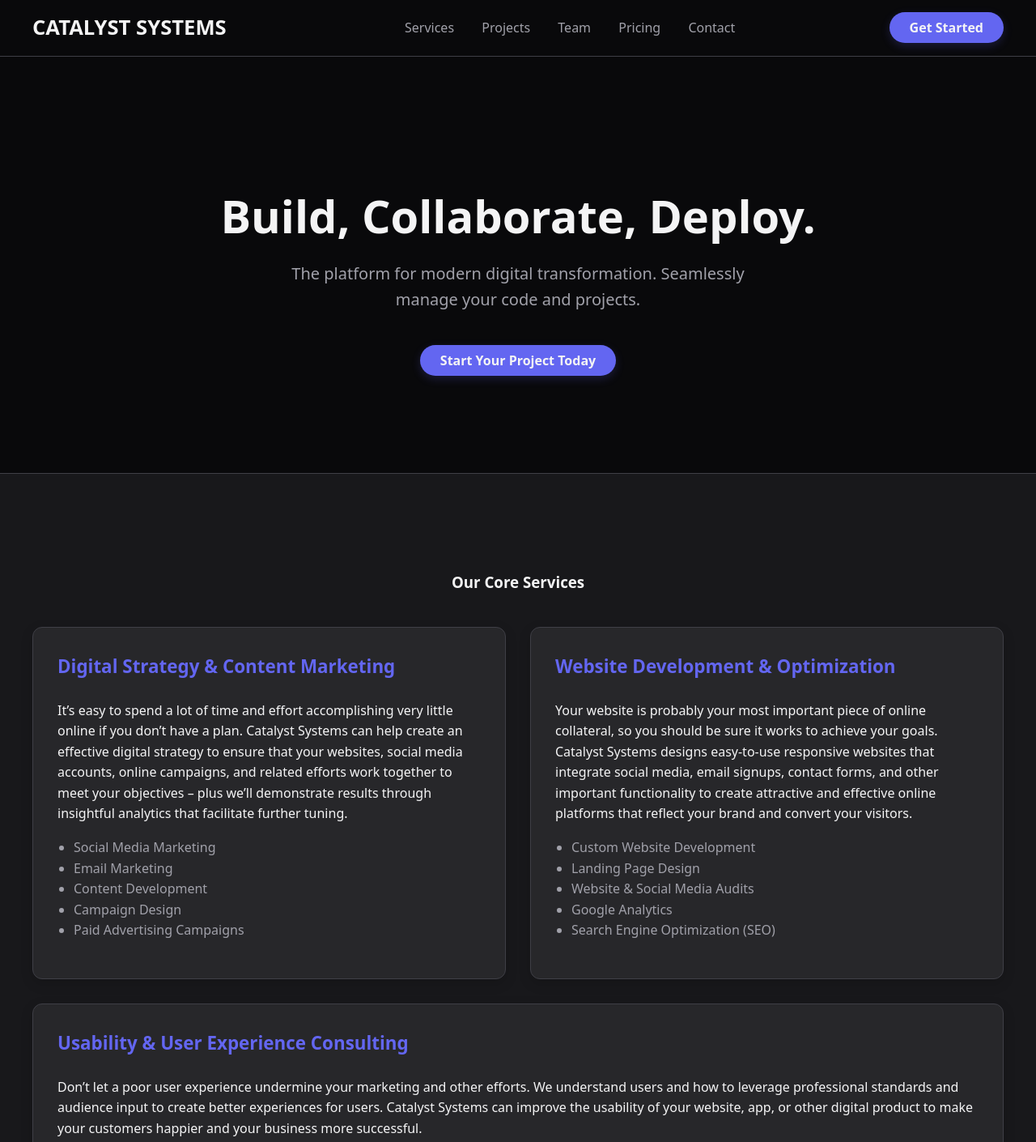
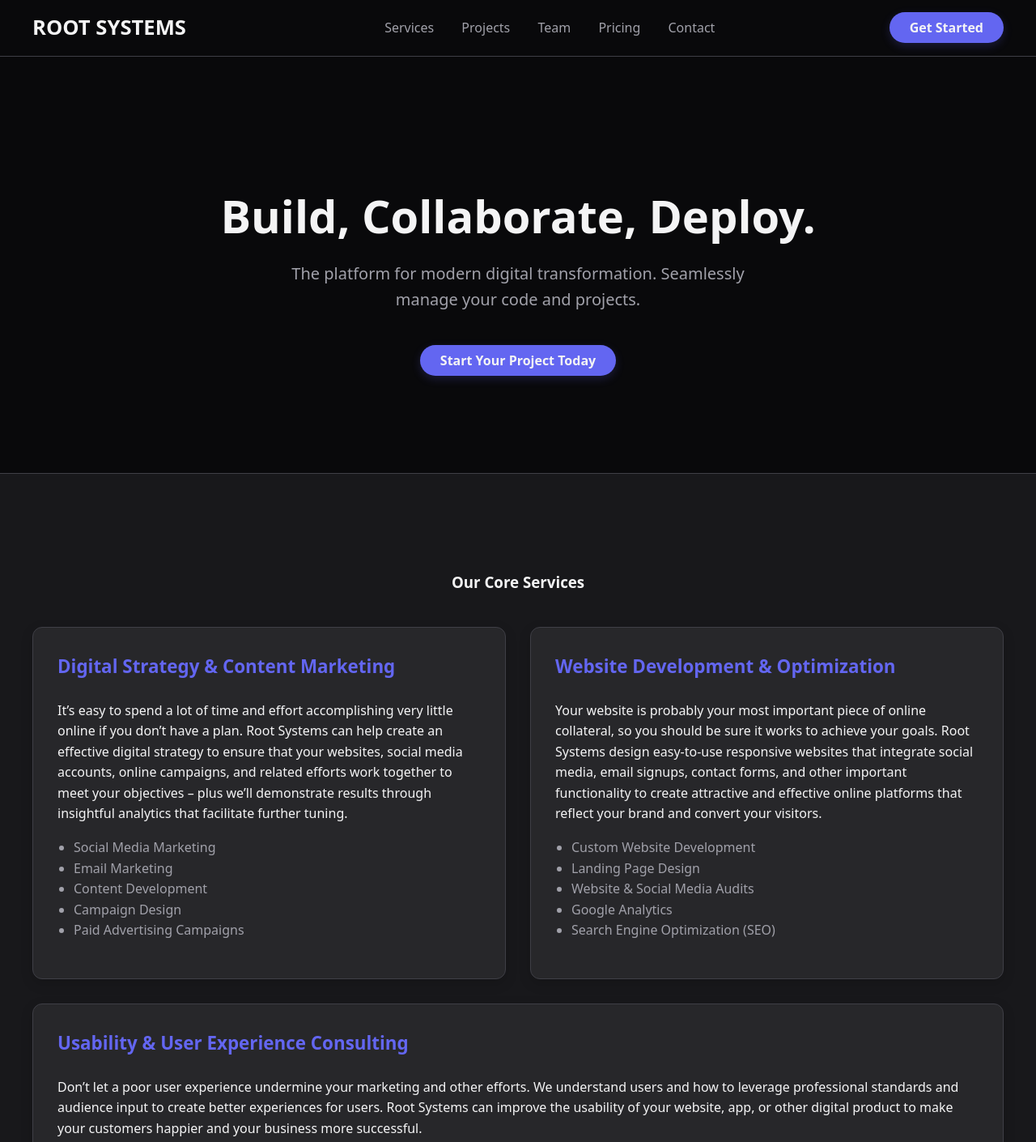
Before and after one commit to N3lsonyan/Catalyst-Systems, a plain HTML site: page index.html in a window 1280 px wide. Shown: the top 1410 px of the page at 81% size. Drawn offline with Linux system fonts and the light colour scheme.

Commit message:
Update index.html

```diff
--- a/index.html
+++ b/index.html
@@ -3,14 +3,14 @@
 <head>
     <meta charset="UTF-8">
     <meta name="viewport" content="width=device-width, initial-scale=1.0">
-    <title>Catalyst Systems | GitHub Primer Dark</title>
+    <title>Root Systems</title>
     <link rel="stylesheet" href="style.css">
 </head>
 <body>
 
     <header class="main-header">
         <div class="container">
-            <h1 class="logo">CATALYST SYSTEMS</h1>
+            <h1 class="logo">ROOT SYSTEMS</h1>
             <nav id="main-nav">
                 <a href="#services">Services</a>
                 <a href="#projects">Projects</a>
@@ -42,7 +42,7 @@
 
                     <div class="service-item">
                         <h4>Digital Strategy & Content Marketing</h4>
-                        <p>It’s easy to spend a lot of time and effort accomplishing very little online if you don’t have a plan. Catalyst Systems can help create an effective digital strategy to ensure that your websites,
+                        <p>It’s easy to spend a lot of time and effort accomplishing very little online if you don’t have a plan. Root Systems can help create an effective digital strategy to ensure that your websites,
                             social media accounts, online campaigns, and related efforts work together to meet your objectives – plus we’ll demonstrate results through insightful analytics that facilitate further tuning.</p>
                         <ul class="sub-list" style="list-style-type: disc; padding-left: 20px; color: var(--secondary-text);">
                             <li>Social Media Marketing</li>
@@ -56,7 +56,7 @@
                     <div class="service-item">
                         <h4>Website Development & Optimization</h4>
                         <p>Your website is probably your most important piece of online collateral, so you should be sure it works to achieve your goals.
-                            Catalyst Systems designs easy-to-use responsive websites that integrate social media, email signups, contact forms, and other important functionality to create attractive and effective online platforms that reflect your brand and convert your visitors.</p>
+                            Root Systems design easy-to-use responsive websites that integrate social media, email signups, contact forms, and other important functionality to create attractive and effective online platforms that reflect your brand and convert your visitors.</p>
                         <ul class="sub-list" style="list-style-type: disc; padding-left: 20px; color: var(--secondary-text);">
                             <li>Custom Website Development</li>
                             <li>Landing Page Design</li>
@@ -69,7 +69,7 @@
                     <div class="service-item">
                         <h4>Usability & User Experience Consulting</h4>
                         <p>Don’t let a poor user experience undermine your marketing and other efforts. We understand users and how to leverage professional standards and audience input to create better experiences for users.
-                            Catalyst Systems can improve the usability of your website, app, or other digital product to make your customers happier and your business more successful.</p>
+                            Root Systems can improve the usability of your website, app, or other digital product to make your customers happier and your business more successful.</p>
                         <ul class="sub-list" style="list-style-type: disc; padding-left: 20px; color: var(--secondary-text);">
                             <li>Concept Development</li>
                             <li>Usability Audits</li>
@@ -86,7 +86,7 @@
         <section id="projects" class="projects-section">
             <div class="container">
                 <h3>Featured Projects</h3>
-                <p class="secondary-text" style="text-align: center; margin-bottom: 40px;">Catalyst Systems has worked with clients all over the nation for quality output, from corporations, startups, and other small businesses.
+                <p class="secondary-text" style="text-align: center; margin-bottom: 40px;">Root Systems has worked with clients all over the nation for quality output, from corporations, startups, and other small businesses.
                     Our clients span a wide range of industries. Below are a few of our recent projects.</p>
                 <div class="project-grid">
 
@@ -155,9 +155,9 @@
 
         <section id="about" class="projects-section" style="padding-top: 40px; padding-bottom: 40px; border-top: 1px solid var(--dark-border);">
             <div class="container">
-                <h3>About Catalyst Systems</h3>
-                <p class="secondary-text" style="text-align: center; max-width: 800px; margin: 0 auto;">Catalyst Systems is a digital agency that empowers organizations to meaningfully engage their audiences online.
-                    In 2026, technology strategist Beddick Nelson teamed up with his partner Jeff MacArthur to create Catalyst. Over the period, we’ve helped develop a social communications network for famed speaker Individuals and Companies,
+                <h3>About Root Systems</h3>
+                <p class="secondary-text" style="text-align: center; max-width: 800px; margin: 0 auto;">Root is a digital agency that empowers organizations to meaningfully engage their audiences online.
+                    In 2026, technology strategist Beddick Nelson teamed up with his partner Jeff MacArthur to create Root. Over the period, we’ve helped develop a social communications network for famed speaker Individuals and Companies,
                     created one of the first video series for the LIVE platform, relaunched Rift Africa's online efforts, and helped dozens of organizations develop their digital presence, plan their marketing, and grow their businesses.
                     Our team of developers, designers, and marketers would love to get a chance to work on your project.</p>
             </div>
@@ -202,7 +202,7 @@
         <section id="contact-footer" class="services-section" style="padding: 40px 0; border-top: 1px solid var(--dark-border);">
             <div class="container" style="text-align: center;">
                 <h3>Do you need a hand with your online marketing, website, or other digital project?</h3>
-                <p class="secondary-text" style="margin-bottom: 30px;">Catalyst Systems can help you confidently take your next steps to success. Just send us an email to <a href="mailto:hello@catalystsystems.com" style="color: var(--accent-color);">hello@catalystsystems.com</a> – we can’t wait to hear from you!</p>
+                <p class="secondary-text" style="margin-bottom: 30px;">Root Systems can help you confidently take your next steps to success. Just send us an email to <a href="mailto:hello@catalystsystems.com" style="color: var(--accent-color);">hello@catalystsystems.com</a> – we can’t wait to hear from you!</p>
             </div>
         </section>
 
@@ -210,7 +210,7 @@
 
     <footer>
         <div class="container">
-            <p>&copy; 2024 Catalyst Systems. Inspired by GitHub Primer Dark.</p>
+            <p>&copy; 2024 Root Systems. Inspired by GitHub Primer Dark.</p>
         </div>
     </footer>
 
@@ -231,13 +231,13 @@
 
                 <div class="project-item testimonial-card">
                     <h4>Anthony Robbins</h4>
-                    <p class="quote">“I’ve worked with Nelson (and his Catalyst Systems team) on a social media strategy… I think he’s a leader in the space… Nelson, you’re the very best!”</p>
+                    <p class="quote">“I’ve worked with Nelson (and his Root Systems team) on a social media strategy… I think he’s a leader in the space… Nelson, you’re the very best!”</p>
                     <span class="client-title secondary-text">— Foremost Motivational Speaker</span>
                 </div>
 
                 <div class="project-item testimonial-card">
                     <h4>Jay Steele</h4>
-                    <p class="quote">“The Catalyst Systems team does great work: they are responsive to our schedules, take the time to understand our product & market needs, & are more generally fantastic people to work with.”</p>
+                    <p class="quote">“The Root Systems team does great work: they are responsive to our schedules, take the time to understand our product & market needs, & are more generally fantastic people to work with.”</p>
                     <span class="client-title secondary-text">— Startup Founder & CTO (Velo)</span>
                 </div>
             </div>
```
